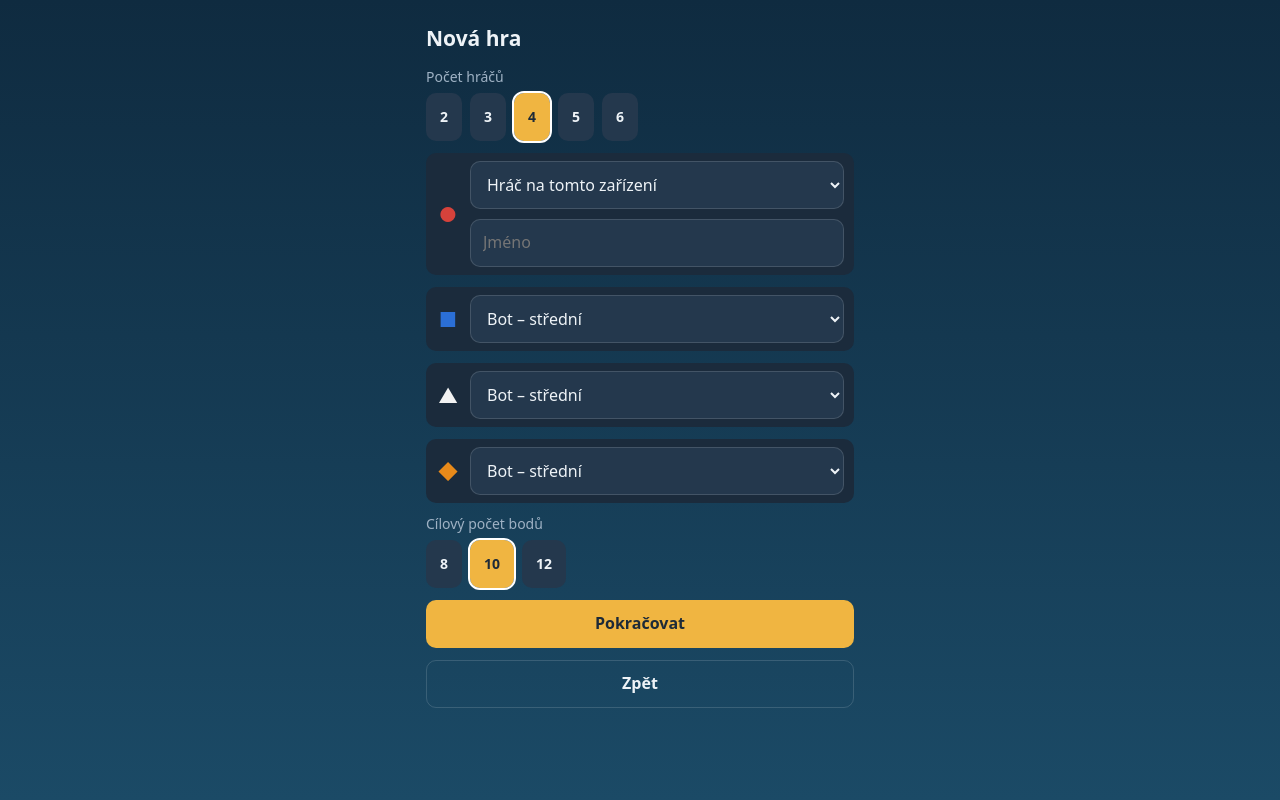
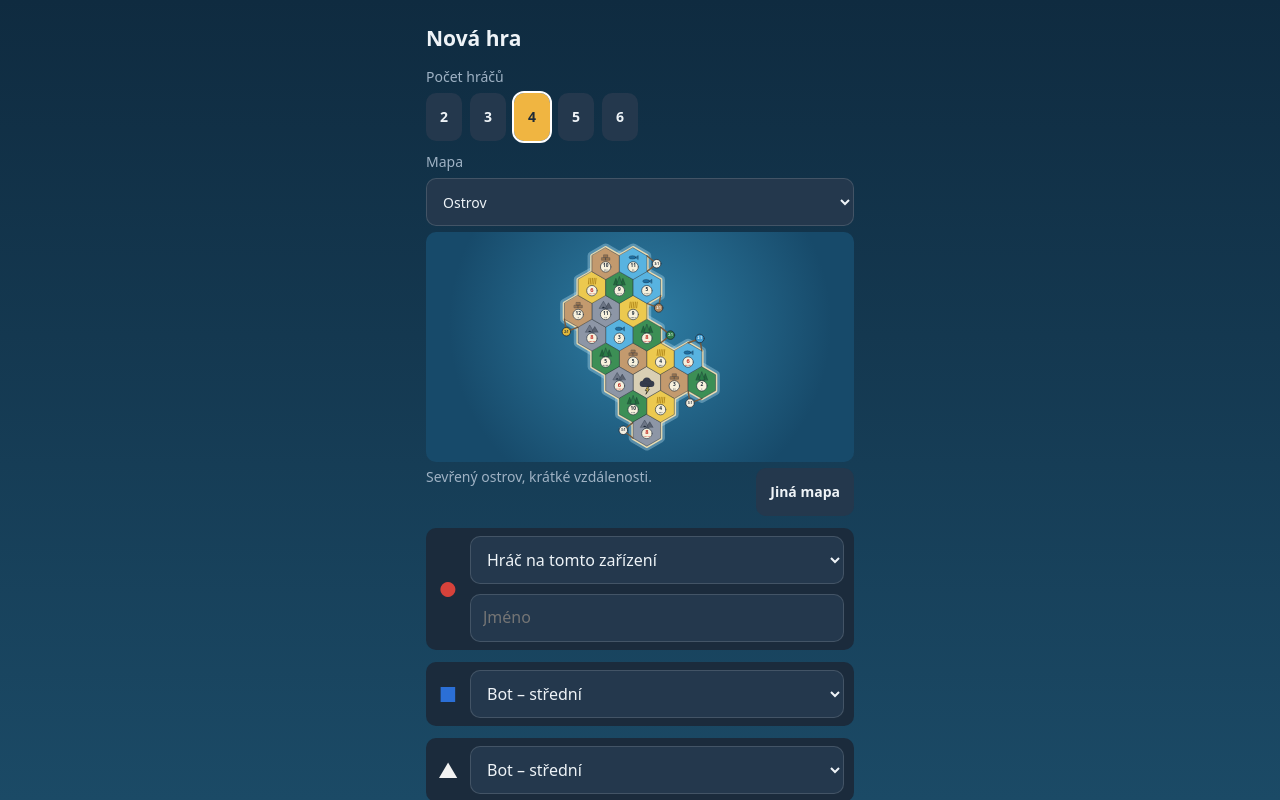
Before and after one commit to zarybjir/Katan, a website with bundled scripts: page hra/index.html in a window 1280 px wide. Both pictures are taken after a click on the button "Nová hra". Built offline with nearby package versions, Linux system fonts and the light colour scheme.

Commit message:
0.2: pět typů map a náhled mapy při zakládání hry
Ostrov, zátoky, atol, šíje, hřeben. Náhled ukazuje mapu, na které se bude
hrát, tlačítko Jiná mapa ji vymění.

Co-Authored-By: Claude Fable 5.2 <noreply@anthropic.com>
Claude-Session: https://claude.ai/code/session_015jCRZRXAnsYATbUEFx8nqY

```diff
--- a/hra/js/app.js
+++ b/hra/js/app.js
@@ -113,7 +113,7 @@ function drawLobby(s) {
 function hostGame(cfg, restore) {
   const code = restore ? restore.code : newCode();
   const H = createHost(restore ? { restore, botDelay: FAST ? 20 : undefined, save: t => store.set('so-host', t) }
-    : { botDelay: FAST ? 20 : undefined, seats: cfg.seats, target: cfg.target, seed: (Math.random() * 2 ** 31) | 0, code, save: t => store.set('so-host', t) });
+    : { botDelay: FAST ? 20 : undefined, seats: cfg.seats, target: cfg.target, map: cfg.map, seed: cfg.seed ?? (Math.random() * 2 ** 31) | 0, code, save: t => store.set('so-host', t) });
   const [a, b] = memPair(queueMicrotask);
   S = session(a, null, H);
   S.timer = setInterval(() => H.tick(), 1000);
--- a/hra/js/core/mapgen.js
+++ b/hra/js/core/mapgen.js
@@ -4,24 +4,50 @@ import { next, shuffle } from './rng.js';
 import { MAPSIZE, NUMS, RES } from '../data.js';
 
 // ---------- tvar ----------
-function shape(R, n) {
-  const set = new Map([[hid(0, 0), { q: 0, r: 0 }]]);
+const cx = h => 2 * h.q + h.r; // vodorovná poloha na mřížce vrcholů
+const dist = h => (Math.abs(h.q) + Math.abs(h.r) + Math.abs(h.q + h.r)) / 2;
+// Růst pevniny: přidává sousední dílky, dokud jich není n. pow určuje sevřenost (víc sousedů = větší šance).
+function grow(R, set, n, pow, allowed, from) {
   while (set.size < n) {
     const fr = new Map();
-    for (const h of set.values()) for (const [dq, dr] of DIRS) {
-      const k = hid(h.q + dq, h.r + dr);
-      if (set.has(k)) continue;
-      const f = fr.get(k) || { q: h.q + dq, r: h.r + dr, w: 0 };
-      f.w++; fr.set(k, f);
+    for (const h of set.values()) {
+      if (from && !from(h)) continue;
+      for (const [dq, dr] of DIRS) {
+        const c = { q: h.q + dq, r: h.r + dr }, k = hid(c.q, c.r);
+        if (set.has(k) || (allowed && !allowed(c))) continue;
+        const f = fr.get(k) || { ...c, w: 0 };
+        f.w++; fr.set(k, f);
+      }
     }
     const list = [...fr.values()];
-    let tot = 0; for (const f of list) tot += f.w * f.w * f.w; // kompaktní tvar: víc sousedů = větší šance
-    let x = next(R) * tot, ch = list[0];
-    for (const f of list) { x -= f.w * f.w * f.w; if (x <= 0) { ch = f; break; } }
+    if (!list.length) break;
+    let tot = 0; for (const f of list) tot += f.w ** pow;
+    let x = next(R) * tot, ch = list[list.length - 1];
+    for (const f of list) { x -= f.w ** pow; if (x <= 0) { ch = f; break; } }
     set.set(hid(ch.q, ch.r), { q: ch.q, r: ch.r });
   }
-  return [...set.values()];
+  return set;
 }
+const seedSet = list => new Map(list.map(([q, r]) => [hid(q, r), { q, r }]));
+const SHAPES = {
+  island: (R, n) => grow(R, seedSet([[0, 0]]), n, 3),
+  bays: (R, n) => grow(R, seedSet([[0, 0]]), n, 0.4),
+  // prstenec: celý kruh ve vzdálenosti 2, zbytek roste ven; střed zůstává lagunou
+  atoll: (R, n) => {
+    const ring = [];
+    for (let q = -2; q <= 2; q++) for (let r = -2; r <= 2; r++) if (dist({ q, r }) === 2) ring.push([q, r]);
+    return grow(R, seedSet(ring), n, 2, h => dist(h) >= 2);
+  },
+  // dvě pevniny, mezi nimi tři dílky v řadě
+  isthmus: (R, n) => {
+    const set = seedSet([[-1, 0], [0, 0], [1, 0]]);
+    const half = Math.floor((n - 3) / 2);
+    grow(R, set, 3 + half, 3, h => cx(h) <= -3, h => cx(h) <= -2);
+    return grow(R, set, n, 3, h => cx(h) >= 3, h => cx(h) >= 2);
+  },
+  ridge: (R, n) => grow(R, seedSet([[0, 0]]), n, 1.5, h => Math.abs(h.r) <= 1),
+};
+function shape(R, n, type) { return [...(SHAPES[type] || SHAPES.island)(R, n).values()]; }
 
 // počet sousedních dvojic se stejným dílkem / s čísly 6 a 8
 export function quality(hexes) {
@@ -34,10 +60,10 @@ export function quality(hexes) {
   return { same, hot };
 }
 
-export function genMap(seed, players) {
+export function genMap(seed, players, type = 'island') {
   const R = { rng: seed | 0 };
   const n = MAPSIZE[players] || MAPSIZE[4];
-  const hexes = shape(R, n);
+  const hexes = shape(R, n, type);
   const g = graph(hexes);
   // dílky: pustiny + rovnoměrně pět druhů
   const waste = Math.max(1, Math.round(n / 18));
--- a/hra/js/core/state.js
+++ b/hra/js/core/state.js
@@ -8,10 +8,10 @@ import { RES, PIECES, RULES, bankSize, deckFor } from '../data.js';
 export const emptyRes = () => Object.fromEntries(RES.map(r => [r, 0]));
 export const total = h => RES.reduce((a, r) => a + (h[r] || 0), 0);
 
-// opts: { seed, names: [...], target }
+// opts: { seed, names: [...], target, map }
 export function newGame(opts) {
   const n = opts.names.length, seed = opts.seed | 0;
-  const map = genMap(seed, n);
+  const map = genMap(seed, n, opts.map);
   const s = {
     v: 1, rng: (seed ^ 0x5bd1e995) | 0, target: opts.target || RULES.target,
     map: { hexes: map.hexes, ports: map.ports }, storm: map.storm,
--- a/hra/js/data.js
+++ b/hra/js/data.js
@@ -22,6 +22,15 @@ export const PIECES = { road: 16, settle: 6, city: 4 };
 
 // ---------- mapa ----------
 export const MAPSIZE = { 2: 16, 3: 19, 4: 22, 5: 27, 6: 31 }; // počet dílků podle počtu hráčů
+// typy map (tvar pevniny); klíč se ukládá do nastavení
+export const MAPS = { island: 'Ostrov', bays: 'Zátoky', atoll: 'Atol', isthmus: 'Šíje', ridge: 'Hřeben' };
+export const MAP_TEXT = {
+  island: 'Sevřený ostrov, krátké vzdálenosti.',
+  bays: 'Členité pobřeží s výběžky, hodně přístavů.',
+  atoll: 'Prstenec pevniny kolem laguny.',
+  isthmus: 'Dvě pevniny spojené úzkou šíjí.',
+  ridge: 'Dlouhý úzký pás pevniny.',
+};
 export const NUMS = [6, 8, 5, 9, 4, 10, 3, 11, 5, 9, 6, 8, 4, 10, 2, 12, 3, 11]; // pořadí přidělování čísel
 export const PIPS = { 2: 1, 3: 2, 4: 3, 5: 4, 6: 5, 8: 5, 9: 4, 10: 3, 11: 2, 12: 1 };
 
--- a/hra/js/ui/menu.js
+++ b/hra/js/ui/menu.js
@@ -1,6 +1,8 @@
 // Obrazovky mimo hru: nabídka, založení hry, připojení, lobby.
 import { h, clear, SYM } from './dom.js';
-import { NAME, COLORS, BOT_LEVEL, RULES } from '../data.js';
+import { NAME, COLORS, BOT_LEVEL, RULES, MAPS, MAP_TEXT } from '../data.js';
+import { genMap } from '../core/mapgen.js';
+import { createBoard } from './board.js';
 
 const screen = (root, ...kids) => clear(root).append(h('div', { class: 'screen' }, kids));
 
@@ -18,6 +20,11 @@ export function showMenu(root, A) {
 // založení hry: počet hráčů, obsazení míst, cíl
 export function showSetup(root, A, onStart, onBack) {
   const cfg = A.settings.setup || { n: 4, target: RULES.target, seats: [] };
+  if (!MAPS[cfg.map] && cfg.map !== 'random') cfg.map = 'island';
+  const types = Object.keys(MAPS);
+  let seed, type; // náhled ukazuje přesně tu mapu, na které se bude hrát
+  const reroll = () => { seed = (Math.random() * 2 ** 31) | 0; type = cfg.map === 'random' ? types[seed % types.length] : cfg.map; };
+  reroll();
   const KINDS = [['local', 'Hráč na tomto zařízení'], ['open', 'Hráč po síti'], ['bot:easy', 'Bot – ' + BOT_LEVEL.easy], ['bot:mid', 'Bot – ' + BOT_LEVEL.mid], ['bot:hard', 'Bot – ' + BOT_LEVEL.hard]];
   const draw = () => {
     while (cfg.seats.length < cfg.n) cfg.seats.push({ k: cfg.seats.length ? 'bot:mid' : 'local', name: '' });
@@ -25,6 +32,7 @@ export function showSetup(root, A, onStart, onBack) {
     let locals = 0;
     screen(root, h('h2', null, 'Nová hra'),
       h('label', null, 'Počet hráčů', h('div', { class: 'row' }, [2, 3, 4, 5, 6].map(n => h('button', { class: 'btn small' + (cfg.n === n ? ' on' : ''), 'data-n': n, onclick: () => { cfg.n = n; draw(); } }, String(n))))),
+      mapBox(),
       seats.map((s, i) => {
         const first = s.k === 'local' && locals++ === 0;
         const sel = h('select', { 'data-seat': i, onchange: () => { s.k = sel.value; draw(); } }, KINDS.map(([k, t]) => h('option', { value: k, selected: s.k === k }, t)));
@@ -36,10 +44,20 @@ export function showSetup(root, A, onStart, onBack) {
       h('button', { class: 'btn', id: 's-go', onclick: () => {
         A.settings.setup = cfg; A.saveSettings();
         let l = 0;
-        onStart({ target: cfg.target, seats: seats.map((s, i) => s.k.startsWith('bot') ? { kind: 'bot', level: s.k.slice(4) } : s.k === 'open' ? { kind: 'open' } : { kind: 'local', name: (s.name || (l++ === 0 ? A.settings.name : '')).trim() || 'Hráč ' + (i + 1) }) });
+        onStart({ target: cfg.target, map: type, seed, seats: seats.map((s, i) => s.k.startsWith('bot') ? { kind: 'bot', level: s.k.slice(4) } : s.k === 'open' ? { kind: 'open' } : { kind: 'local', name: (s.name || (l++ === 0 ? A.settings.name : '')).trim() || 'Hráč ' + (i + 1) }) });
       } }, 'Pokračovat'),
       h('button', { class: 'btn ghost', onclick: onBack }, 'Zpět'));
   };
+  function mapBox() {
+    const sel = h('select', { id: 's-map', onchange: () => { cfg.map = sel.value; reroll(); draw(); } },
+      [...types.map(k => [k, MAPS[k]]), ['random', 'Náhodná']].map(([k, t]) => h('option', { value: k, selected: cfg.map === k }, t)));
+    const cv = h('canvas', { class: 'preview', id: 's-preview' });
+    const m = genMap(seed, cfg.n, type);
+    createBoard(cv, () => {}).setView({ map: { hexes: m.hexes, ports: m.ports }, roads: {}, bld: {}, storm: m.storm });
+    return h('label', null, 'Mapa', sel, cv, h('div', { class: 'row' },
+      h('span', { class: 'dim grow' }, (cfg.map === 'random' ? MAPS[type] + ': ' : '') + MAP_TEXT[type]),
+      h('button', { class: 'btn small', id: 's-reroll', onclick: e => { e.preventDefault(); reroll(); draw(); } }, 'Jiná mapa')));
+  }
   draw();
 }
 
@@ -68,7 +86,7 @@ export function showLobby(root, m, o) {
     m.seats.map((s, i) => h('div', { class: 'seat' }, h('span', { class: 'sym', style: `color:${COLORS[i]}` }, SYM[i]),
       h('span', { class: 'grow' }, s.kind === 'bot' ? `${s.name} (bot, ${BOT_LEVEL[s.level]})` : s.kind === 'open' ? (s.taken ? s.name : 'volné místo') : s.name),
       m.you.includes(i) && h('span', { class: 'dim' }, 'toto zařízení'), s.kind === 'open' && s.taken && h('span', { class: 'dim' }, 'připojeno'))),
-    h('p', { class: 'dim' }, `Cíl: ${m.target} bodů`),
+    h('p', { class: 'dim' }, `Mapa: ${MAPS[m.map] || MAPS.island}, cíl: ${m.target} bodů`),
     o.host && h('button', { class: 'btn', id: 'l-start', onclick: o.start }, 'Spustit hru'),
     h('button', { class: 'btn ghost', id: 'l-leave', onclick: o.leave }, o.host ? 'Zrušit' : 'Odejít'));
 }
--- a/hra/style.css
+++ b/hra/style.css
@@ -65,3 +65,4 @@ label { display: flex; flex-direction: column; gap: 6px; color: var(--dim); font
   #actions { grid-template-columns: repeat(2, 1fr); } .btn.act.wide { grid-column: span 2; }
   .chip { min-width: 84px; }
 }
+.preview { width: 100%; height: 230px; border-radius: 10px; background: radial-gradient(circle at 50% 40%, #2f7fa6, #174a6a 75%); touch-action: none; }
```
Also changed, not shown: CLAUDE.md (+5 -2 lines), hra/js/net/host.js (+6 -6 lines), hra/tests/browser.js (+6 -1 lines), hra/tests/run.js (+31 -5 lines), README.md, 1 other file.
